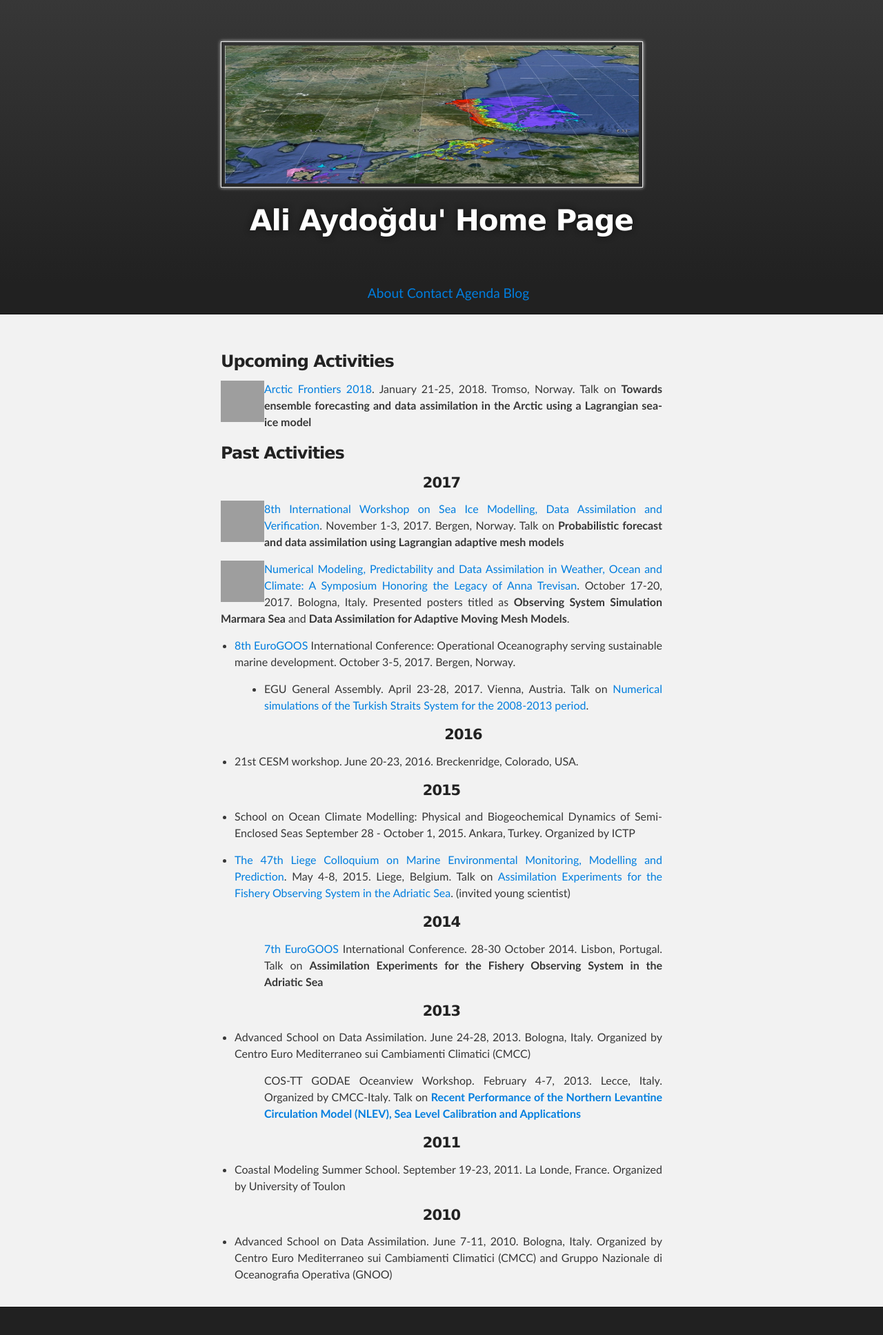
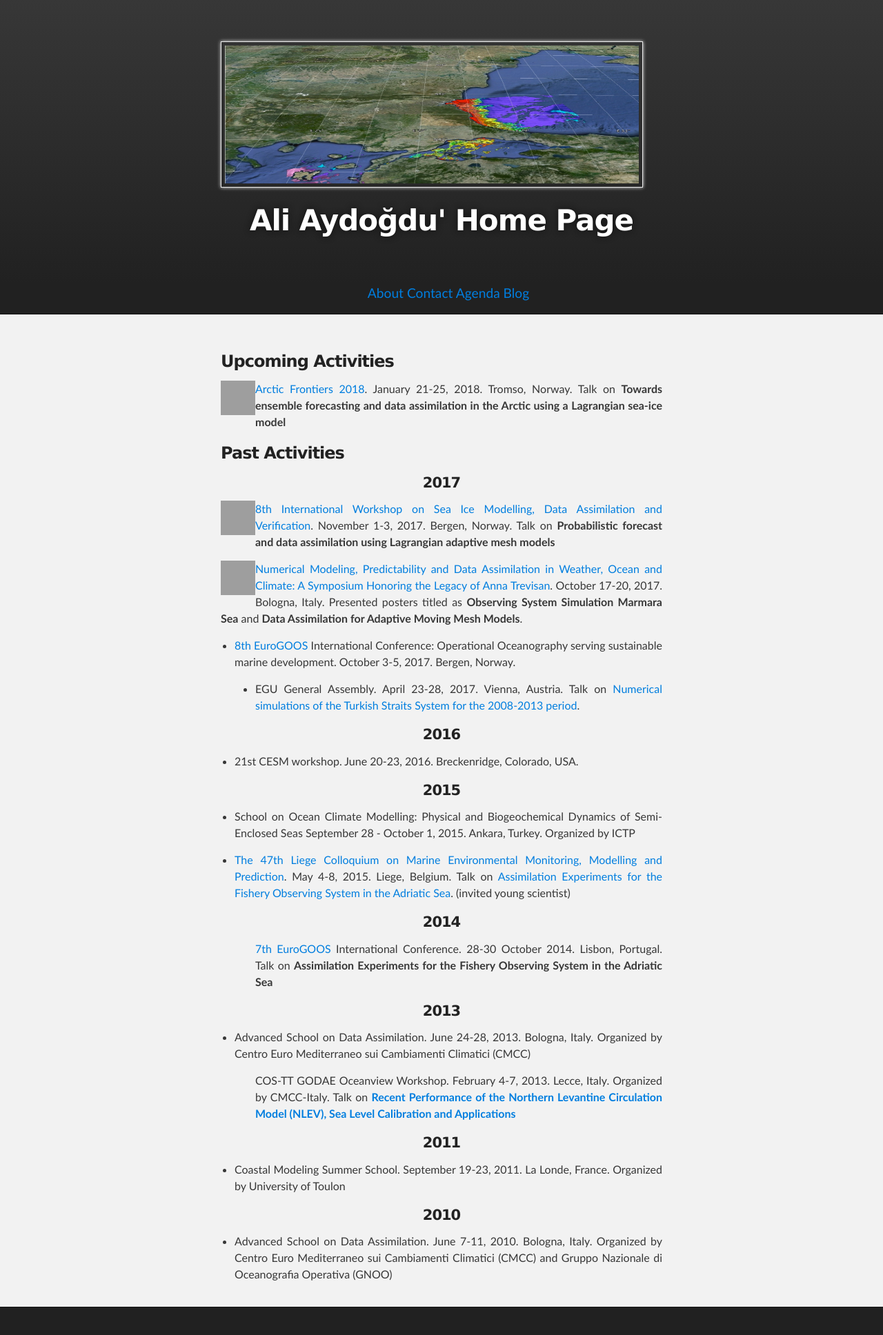
Before and after one commit to aydogduali/aydogduali.github.io, a Jekyll site: the page built from calendar/index.md, in a window 1280 px wide. Shown: the whole page at 69% size. Built offline with Jekyll 4.4.1, drawn with Linux system fonts in a browser that asks for light colours; the repository's description, which GitHub fills in, is left out; our own code applies the rules of GitHub Pages for plain Markdown files; grey boxes are pictures that could not be loaded.

```diff
--- a/calendar/index.md
+++ b/calendar/index.md
@@ -5,7 +5,7 @@
 ###  Upcoming Activities
 
 <div style="float: left; clear: left">
-<iframe src="https://widgets.figshare.com/articles/5821668/embed?show_title=0" width="63" height="60" frameborder="0"></iframe>
+<iframe src="https://widgets.figshare.com/articles/5821668/embed?show_title=0" width="50" height="50" frameborder="0"></iframe>
 </div>
 [Arctic Frontiers 2018](https://www.arcticfrontiers.com/program/session/?id=S023). January 21-25, 2018. Tromso, Norway. Talk on **Towards ensemble forecasting and data assimilation in the Arctic using a Lagrangian sea-ice model**
 
@@ -13,20 +13,20 @@
 
 #### 2017
 <div style="float: left; clear: left">
-<iframe src="https://widgets.figshare.com/articles/5821659/embed?show_title=0" width="63" height="60" frameborder="0"></iframe>
+<iframe src="https://widgets.figshare.com/articles/5821659/embed?show_title=0" width="50" height="50" frameborder="0"></iframe>
 </div>
 [8th International Workshop on Sea Ice Modelling, Data Assimilation and Verification](https://events.nersc.no/8th-international-workshop-sea-ice-modelling-data-assimilation-and-verification). November 1-3, 2017. Bergen, Norway. Talk on **Probabilistic forecast and data assimilation using Lagrangian adaptive mesh models**
 
 
 <div style="float: left; clear: left">
-<iframe src="https://widgets.figshare.com/articles/5738487/embed?show_title=0" width="63" height="60" frameborder="0"></iframe>
+<iframe src="https://widgets.figshare.com/articles/5738487/embed?show_title=0" width="50" height="50" frameborder="0"></iframe>
 </div>
 [Numerical Modeling, Predictability and Data Assimilation in Weather, Ocean and Climate: A Symposium Honoring the Legacy of Anna Trevisan](http://www.isac.cnr.it/Anna-Trevisan-Memorial-Symposium). October 17-20, 2017. Bologna, Italy. Presented posters titled as **Observing System Simulation Marmara Sea** and **Data Assimilation for Adaptive Moving Mesh Models**.
 
 - [8th EuroGOOS](http://eurogoos.imr.no) International Conference: Operational Oceanography serving sustainable marine development. October 3-5, 2017. Bergen, Norway.
 
 <div style="float: left; clear: left">
-<iframe src="https://widgets.figshare.com/articles/5822040/embed?show_title=0" width="63" height="60" frameborder="0"></iframe>
+<iframe src="https://widgets.figshare.com/articles/5822040/embed?show_title=0" width="50" height="50" frameborder="0"></iframe>
 </div>
 - EGU General Assembly. April 23-28, 2017. Vienna, Austria. Talk on [Numerical simulations of the Turkish Straits System for the 2008-2013 period](http://meetingorganizer.copernicus.org/EGU2017/EGU2017-11612.pdf).
 
@@ -43,7 +43,7 @@
 #### 2014
 
 <div style="float: left; clear: left">
-<iframe src="https://widgets.figshare.com/articles/5821602/embed?show_title=0" width="63" height="60" frameborder="0"></iframe>
+<iframe src="https://widgets.figshare.com/articles/5821602/embed?show_title=0" width="50" height="50" frameborder="0"></iframe>
 </div>
  [7th EuroGOOS](http://eurogoos.eu/2014/07/21/7th-eurogoos-conference-programme-now) International Conference. 28-30 October 2014. Lisbon, Portugal. Talk on **Assimilation Experiments for the Fishery Observing System in the Adriatic Sea**
 
@@ -52,7 +52,7 @@
 - Advanced School on Data Assimilation. June 24-28, 2013. Bologna, Italy. Organized by Centro Euro Mediterraneo sui Cambiamenti Climatici (CMCC)
 
 <div style="float: left; clear: left">
-<iframe src="https://widgets.figshare.com/articles/5821635/embed?show_title=0" width="63" height="60" frameborder="0"></iframe>
+<iframe src="https://widgets.figshare.com/articles/5821635/embed?show_title=0" width="50" height="50" frameborder="0"></iframe>
 </div>
 COS-TT GODAE Oceanview Workshop. February 4-7, 2013. Lecce, Italy. Organized by CMCC-Italy. Talk on [**Recent Performance of the Northern Levantine Circulation Model (NLEV), Sea Level Calibration and Applications**](https://www.godae.org/~godae-data/OceanView/Events/COSS-TT-workshop-Feb-2013/presentations/1.5-2013_GODAE-OCEANVIEW_COOS-TT-Lecce.pdf)
 
```
